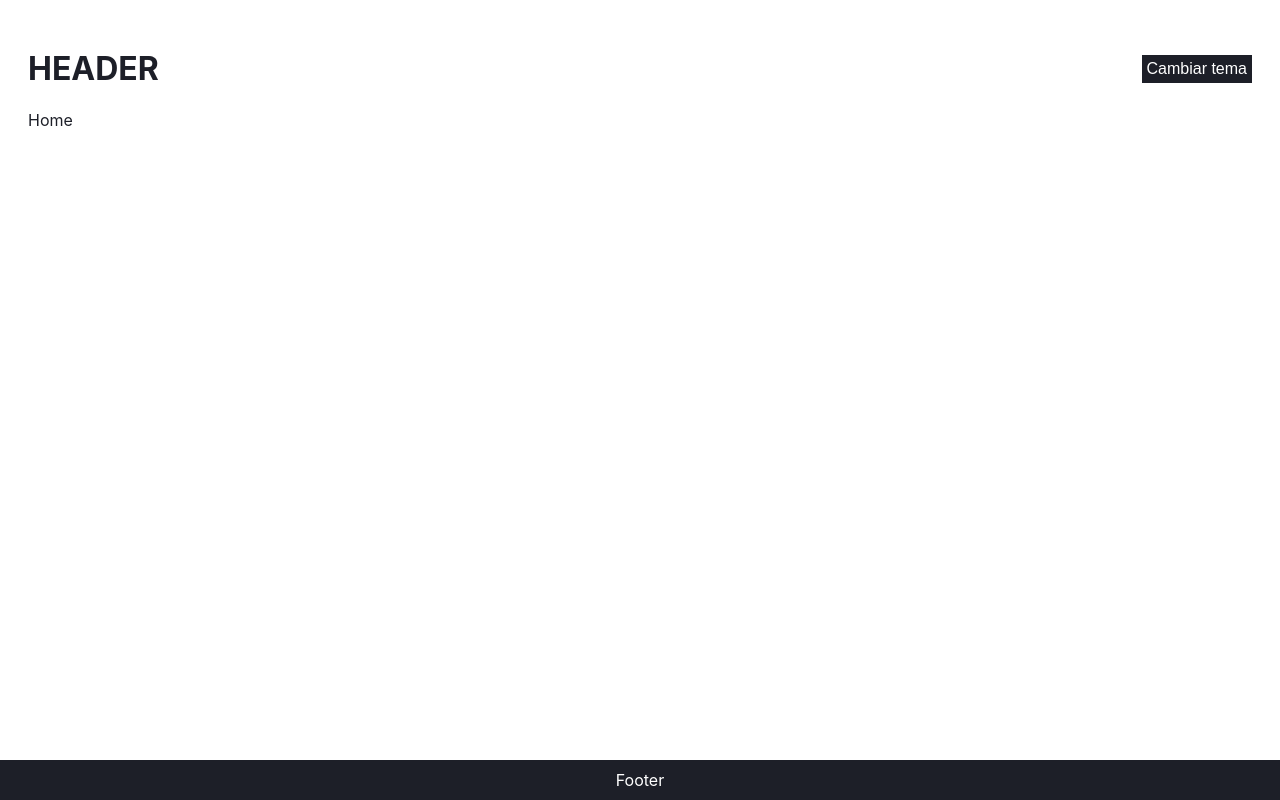
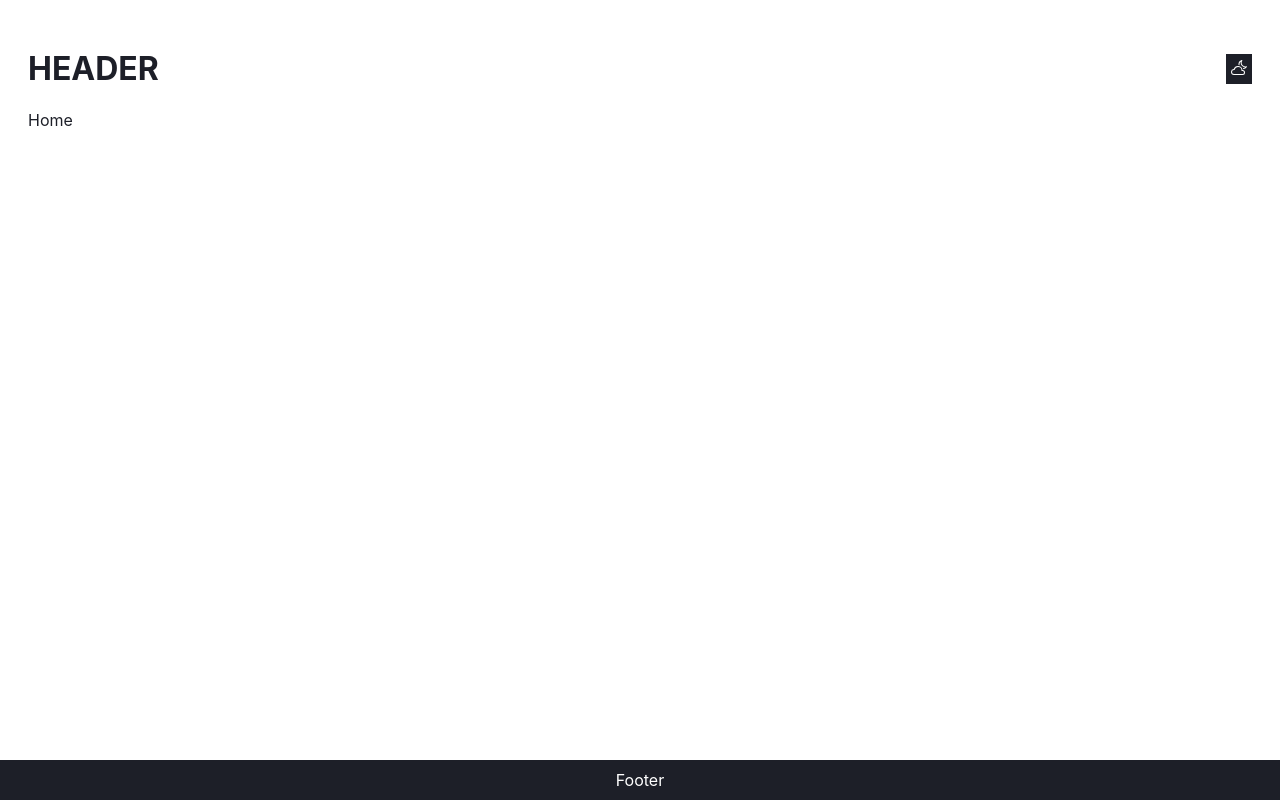
Before and after one commit to lavalbuena357/crud-products-mern, a React (Create React App) app in the folder client/: page / in a window 1280 px wide. Built offline with nearby package versions, Linux system fonts and the light colour scheme.

Commit message:
icono de cambio de tema

```diff
--- a/client/src/Components/ThemeToggler.jsx
+++ b/client/src/Components/ThemeToggler.jsx
@@ -1,12 +1,14 @@
 import React from 'react'
 import { Button } from '../styles/Button'
+import { BsSunFill, BsCloudMoon } from "react-icons/bs"
+import useTheme from '../Hooks/useTheme'
 
 
 function ThemeToggler(props) {
 
   return (
     <Button onClick={props.changeTheme}>
-      Cambiar tema
+      {props.theme === 'light' ? <BsSunFill/> : <BsCloudMoon/> }
     </Button>
   )
 }
```
